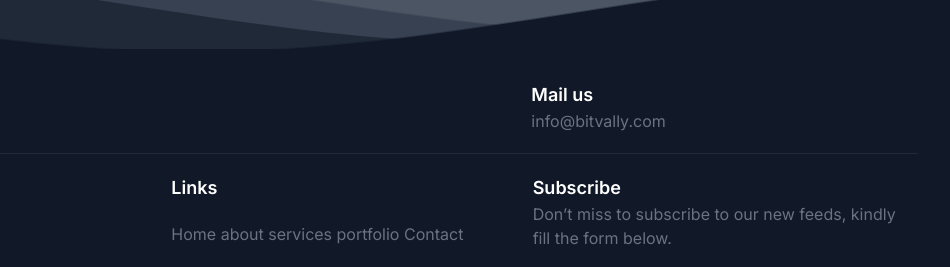
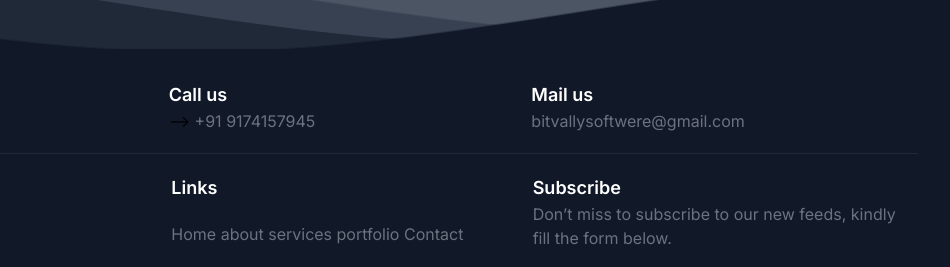
Before and after one commit to mithlohar144/BITvalley-main-final, a plain HTML site: page index.html in a window 1280 px wide. Shown: the part 3877-4144 px from the top of the page, 330-1280 px from the left. Drawn offline with nearby package versions, Linux system fonts and the light colour scheme; some icons are missing; a web font is replaced by a local one.

Commit message:
Update index.html

```diff
--- a/index.html
+++ b/index.html
@@ -1158,15 +1158,16 @@
                     <div class="single-cta flex items-center ml-0 md:ml-6 lg:ml-12">
                         <i class="fas fa-phone text-orange-500 text-2xl mr-2"></i>
                         <div class="cta-text">
-                            <!-- <h4 class="text-white text-lg font-semibold">Call us</h4> -->
-                            <!-- <span class="text-gray-500">+91 8287758779 , +91 8882758514</span> -->
+                            <h4 class="text-white text-lg font-semibold">Call us</h4> -->
+                             <span class="text-gray-500">+91 9174157945</span>
                         </div>
                     </div>
                     <div class="single-cta flex items-center">
                         <i class="far fa-envelope-open text-orange-500 text-2xl mr-2"></i>
                         <div class="cta-text">
                             <h4 class="text-white text-lg font-semibold">Mail us</h4>
-                            <span class="text-gray-500">info@bitvally.com</span>
+                            <span class="text-gray-500">bitvallysoftwere@gmail.com
+</span>
 
                         </div>
                     </div>
```
